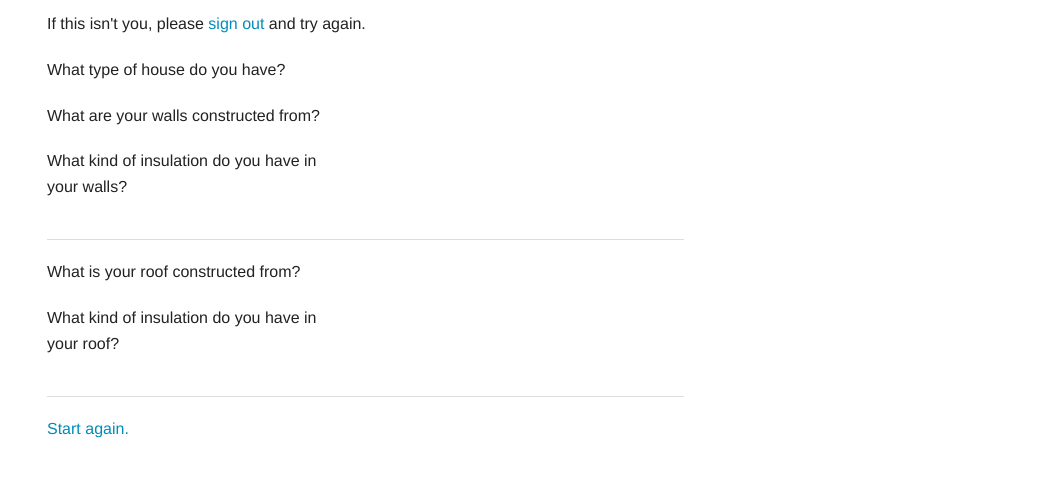
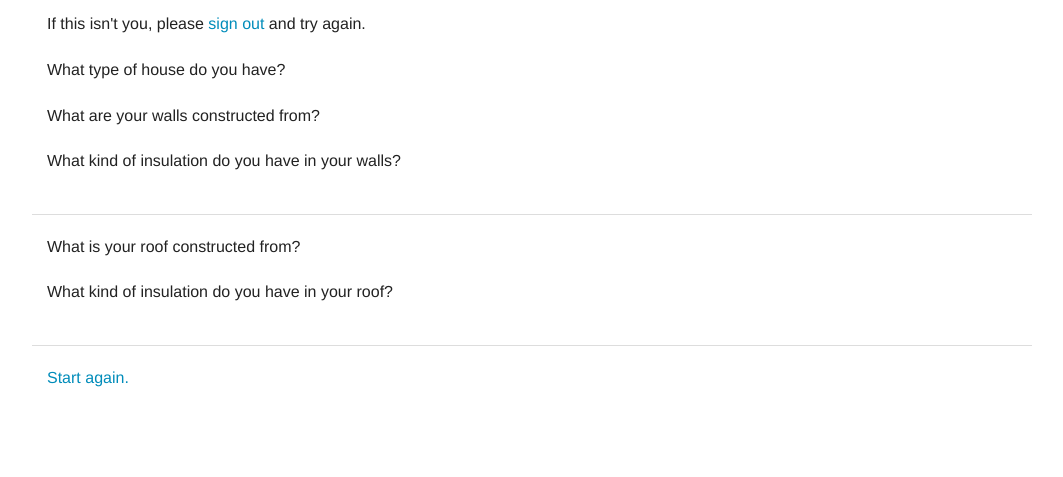
Before and after one commit to claudinec/energyfreedom-pledge, a PHP site: template views/pledge.twig in a window 1280 px wide. Shown: the part 40-517 px from the top of the page, without its empty margins (108-1171 px from the left). Run offline with PHP 8.4, Linux system fonts and the light colour scheme; the template is opened without the code that fills it, so the values that code supplies are empty; some libraries are stand-ins or nearby versions.

Commit message:
Fix table formatting.

```diff
--- a/views/pledge.twig
+++ b/views/pledge.twig
@@ -22,6 +22,8 @@
         <h4>Welcome, {{ name }}.</h4>
 
         <p>If this isn't you, please <a href="http://energyfreedom-beyondzeroemissions.nationbuilder.com/logout?page_id=17">sign out</a> and try again.</p>
+      </div>
+    </div>
 
         {### House ###}
 
@@ -34,6 +36,8 @@
         </div>
         #}
 
+    <div>
+      <div>
         <div class="row">
           <div class="large-6 medium-6 columns">
             <div class="callout panel">
@@ -45,6 +49,8 @@
                 <p>{{ house_type }}
                     {% if house_type_other is defined %} {{ house_type_other }} {% endif %}
                 </p>
+            </div>
+          </div>
         </div>
       </div>
     </div>
@@ -88,9 +94,10 @@
       </div>
     </div>
 
+    <div class="row">
+
       <hr>
 
-        <div class="row">
       <div class="large-6 medium-6 columns">
         <div class="callout panel">
           <p>What is your roof constructed from?</p>
@@ -144,9 +151,14 @@
         </div>
         #}
 
+    <div class="row">
       <hr>
 
+      <div class="large-8 medium-8 columns">
+
         <p><a href="/">Start again.</a></p>
+      </div>
+    </div>
 
     <script src="js/vendor/jquery.js"></script>
     <script src="js/foundation.min.js"></script>
```
Lines whose indentation alone changed are shown as unchanged.
